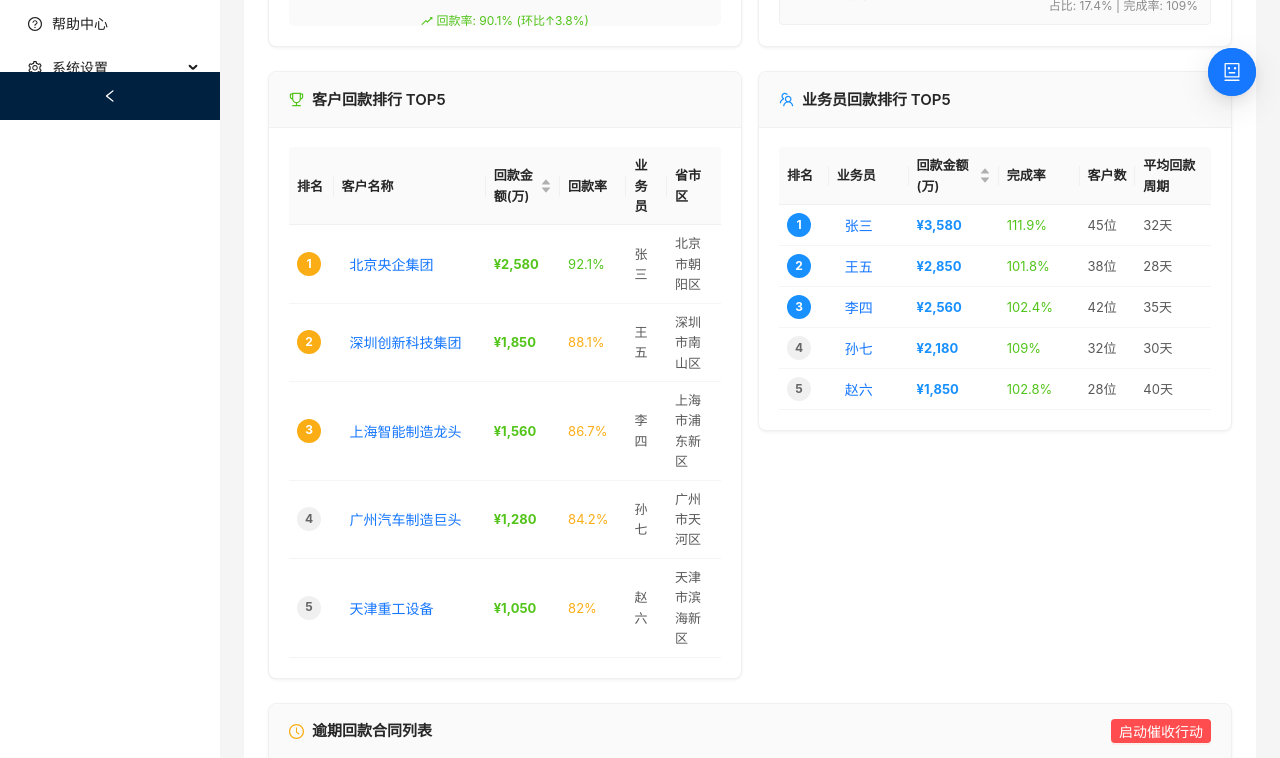
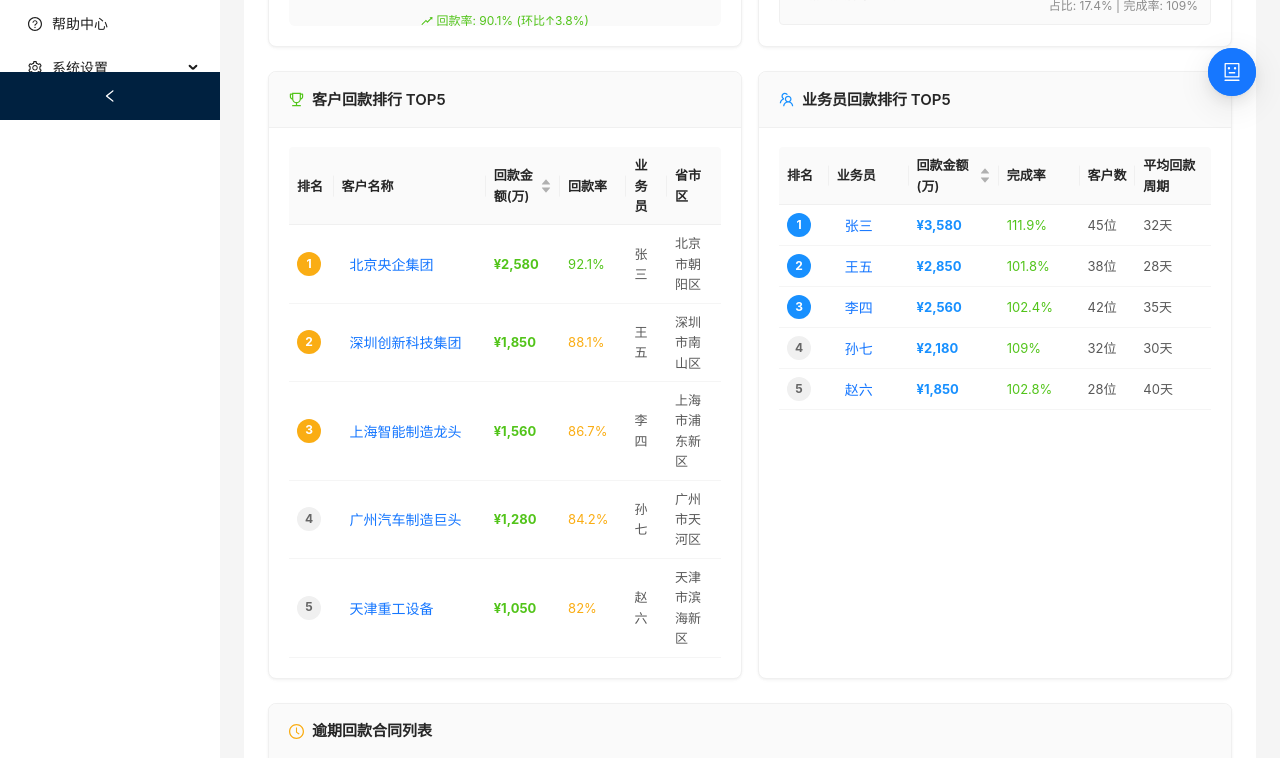
Before and after one commit to kehan857/Enterprise-Brain-Platform, a React (Vite) app: page /payment-analysis in a window 1280 px wide. Shown: the part 680-1438 px from the top of the page. Built offline with nearby package versions, Linux system fonts and the light colour scheme.

Commit message:
回款分析看板优化：删除启动催收行动按钮，添加flex-fill样式确保客户和业务员回款排行板块底部对齐

```diff
--- a/src/pages/marketing/analytics/payment-analysis.tsx
+++ b/src/pages/marketing/analytics/payment-analysis.tsx
@@ -638,7 +638,7 @@ const PaymentAnalysis: React.FC = () => {
                 客户回款排行 TOP5
               </div>
             }
-            className="analysis-card"
+            className="analysis-card flex-fill"
             size="small"
           >
             <Table
@@ -659,7 +659,7 @@ const PaymentAnalysis: React.FC = () => {
                 业务员回款排行 TOP5
               </div>
             }
-            className="analysis-card"
+            className="analysis-card flex-fill"
             size="small"
           >
             <Table
@@ -682,11 +682,6 @@ const PaymentAnalysis: React.FC = () => {
           </div>
         }
         className="analysis-card"
-        extra={
-          <Button type="primary" danger size="small">
-            启动催收行动
-          </Button>
-        }
       >
         <div className="filter-section">
           <div className="filter-row">
--- a/src/styles/layout.css
+++ b/src/styles/layout.css
@@ -444,6 +444,18 @@
   justify-content: flex-start;
 }
 
+.flex-fill {
+  display: flex;
+  flex-direction: column;
+  height: 100%;
+}
+
+.flex-fill .ant-card-body {
+  flex: 1;
+  display: flex;
+  flex-direction: column;
+}
+
 .text-center {
   text-align: center;
 }
```
